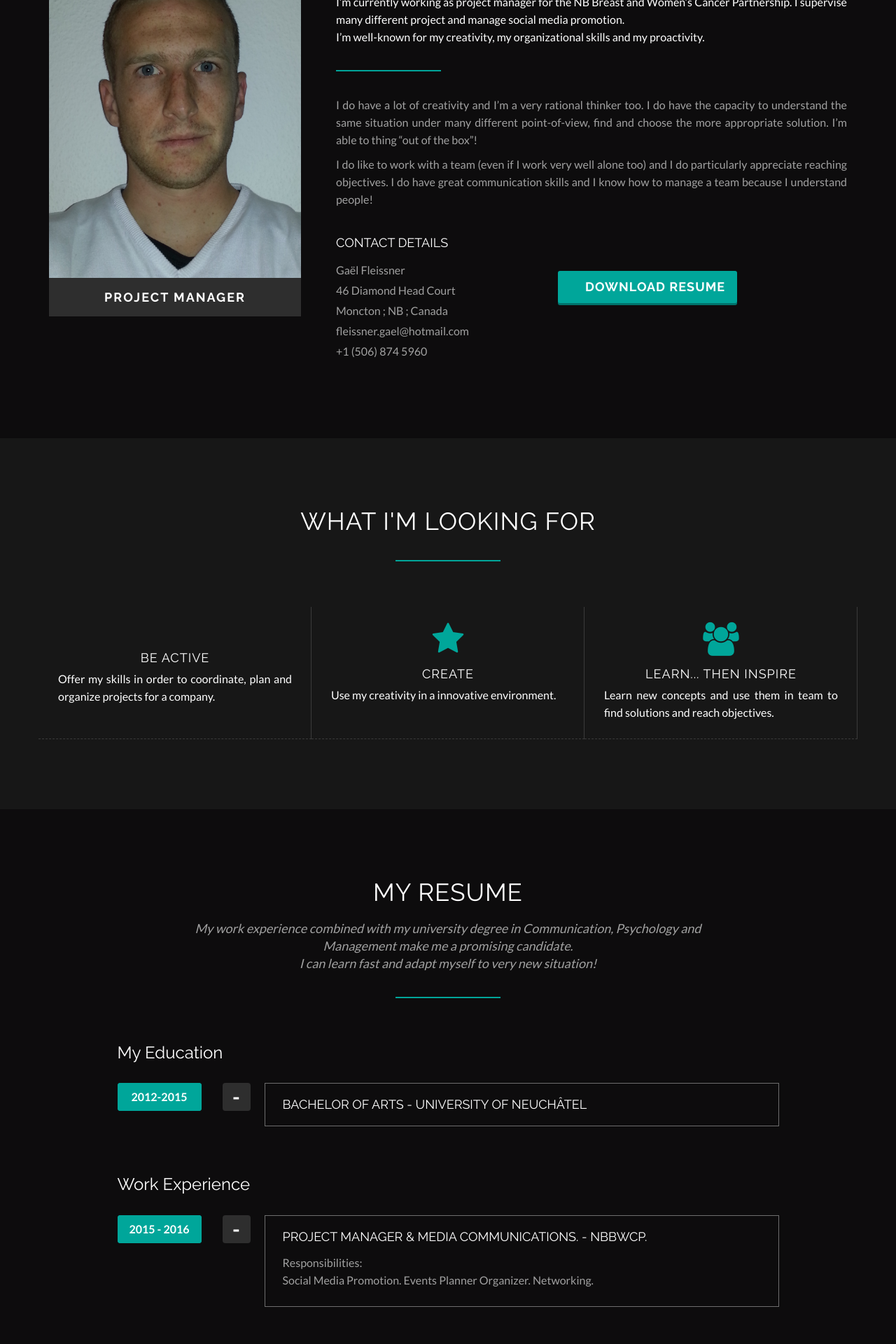
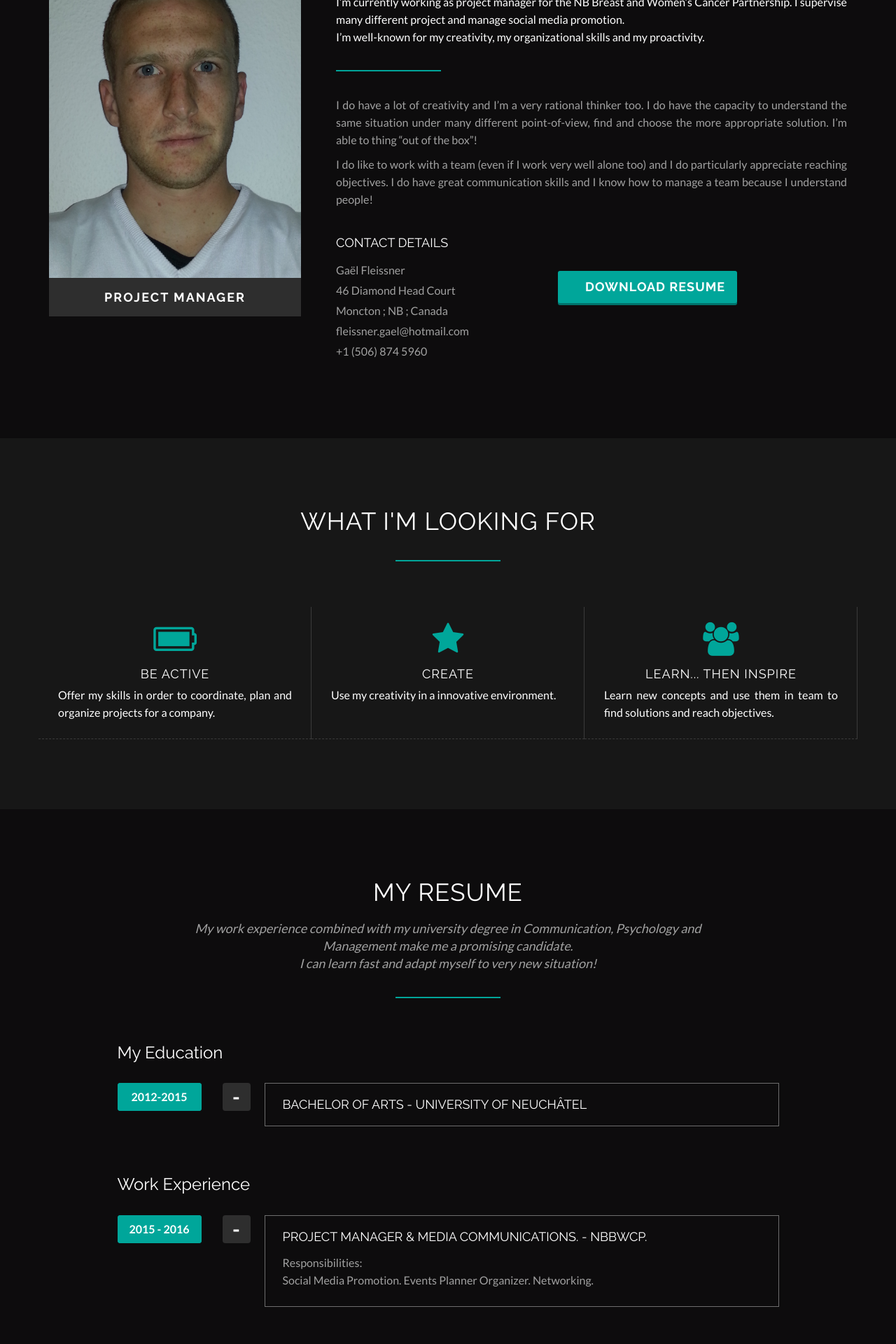
Before and after one commit to clearcareer/GaelFleissner, a Jekyll site: the page built from index.html, in a window 1280 px wide. Shown: the part 1070-2990 px from the top of the page at 70% size. Built offline with Jekyll 4.4.1, drawn with Linux system fonts in a browser that asks for light colours; some web fonts are replaced.

Commit message:
Updated '/index.html' via CloudCannon

```diff
--- a/index.html
+++ b/index.html
@@ -14,7 +14,7 @@
   - title: "I'm a Creative Thinker."
 goals:
   - name: Be Active
-    icon: fa-battery-full
+    icon: battery-4
     description: 'Offer my skills in order to coordinate, plan and organize projects for a company.'
   - name: Create
     icon: star
```
